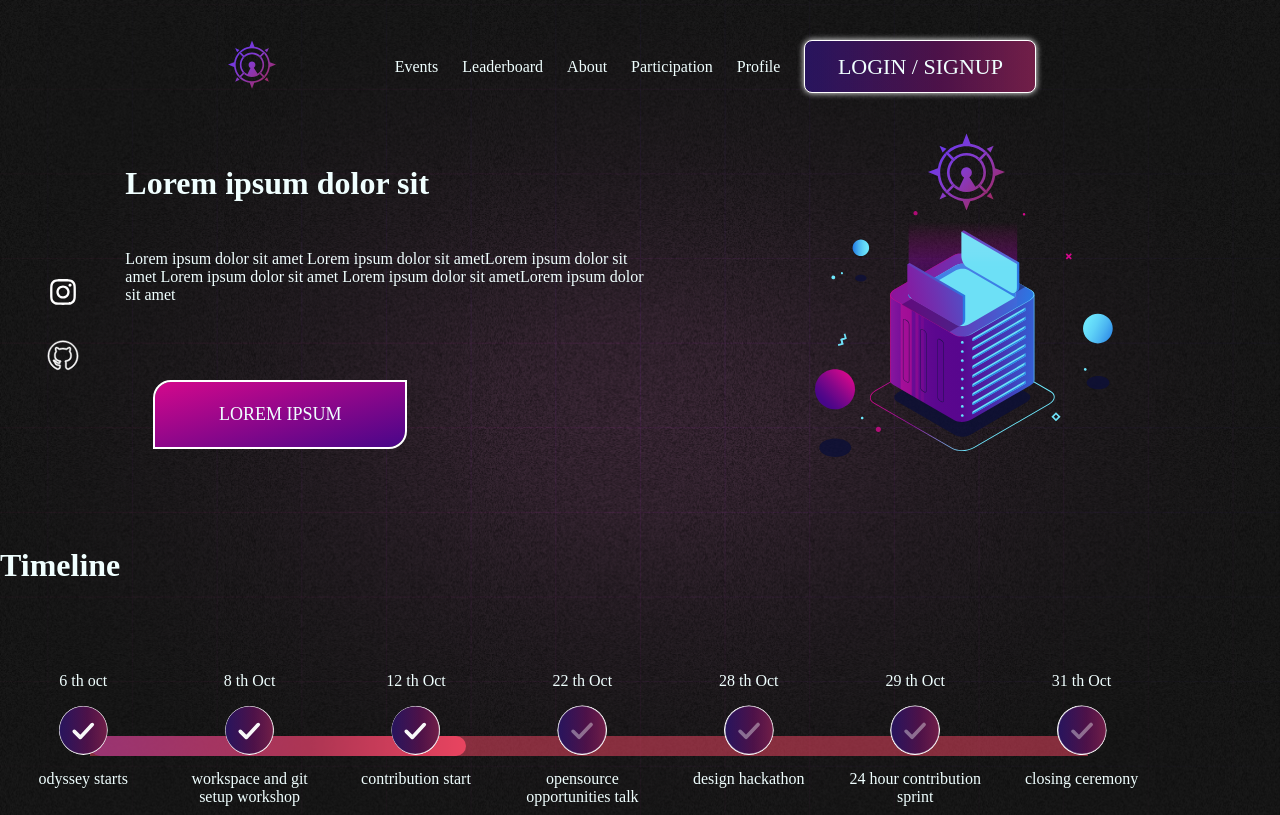
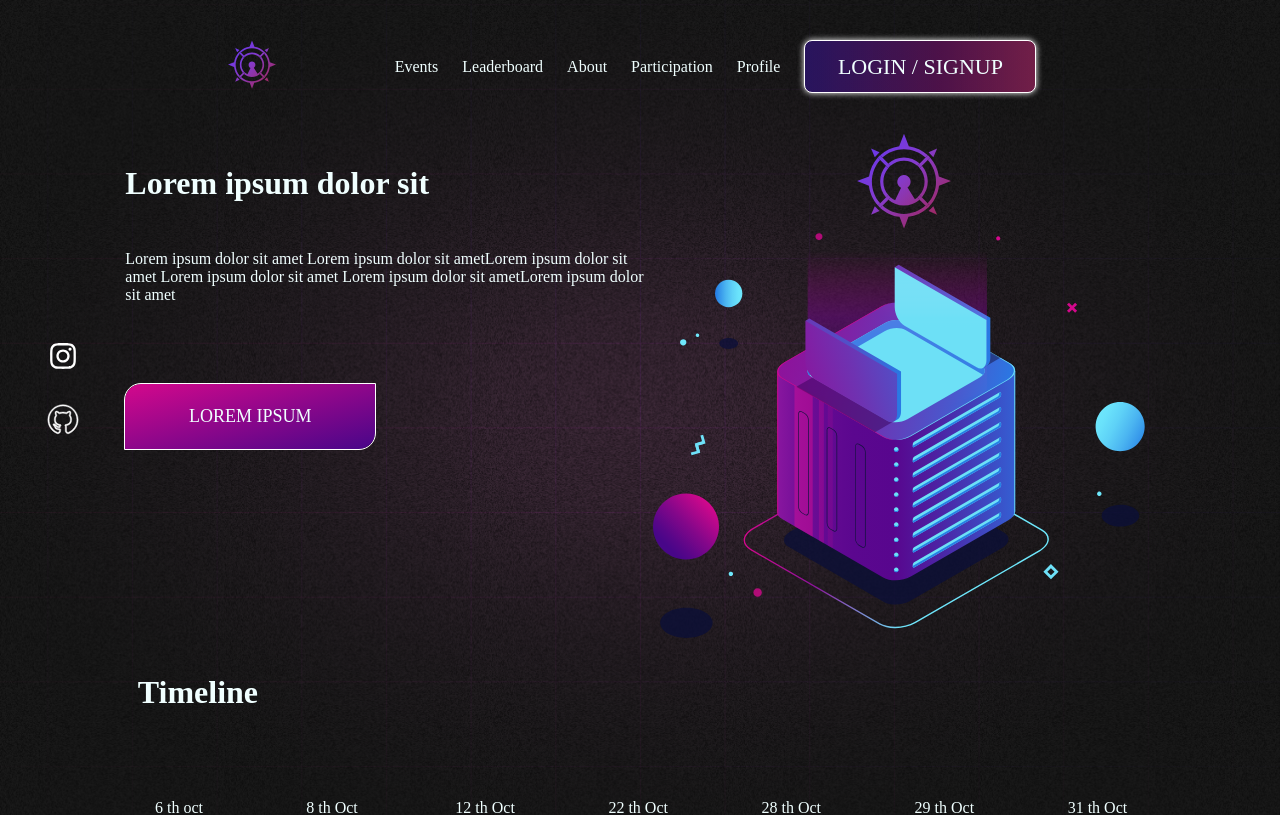
Before and after one commit to sdslabs/odyssey, a Next.js app in the folder frontend/: page / in a window 1280 px wide. Shown: the top 815 px of the page. Built offline with nearby package versions, Linux system fonts and the light colour scheme; no server answers; a web font is replaced by a local one.

Commit message:
fix timeline and landing page

```diff
--- a/frontend/components/HomePage.js
+++ b/frontend/components/HomePage.js
@@ -17,7 +17,7 @@ const HomePage = () => {
             ametLorem ipsum dolor sit amet
           </p>
         </div>
-        <div>
+        <div className="timeline-button">
           <Button />
         </div>
       </div>
--- a/frontend/components/Timeline.js
+++ b/frontend/components/Timeline.js
@@ -77,7 +77,7 @@ const TimelineItem = ({ data }) => (
 
 const Timeline = () =>
     timelineData.length > 0 && (
-        <div>
+        <div className="timeline">
             <h1>Timeline</h1>
             <div className="timeline-container">
                 {timelineData.map((data, idx) => (
--- a/frontend/styles/modules/Home.scss
+++ b/frontend/styles/modules/Home.scss
@@ -118,7 +118,6 @@
 }
 
 .placard-icons {
-
   width: 20%;
   display: flex;
   flex-direction: column;
@@ -127,24 +126,19 @@
   margin: 0 auto;
 }
 .placard-icons-instagram {
-
   width: 2rem;
   padding-bottom: 1rem;
-  margin: 0 ;
+  margin: 0;
 }
 .placard-icons-github {
-
   width: 2rem;
   padding-top: 1rem;
-  margin: 0 ;
+  margin: 0;
 }
 
-
-
 .odysseyimage {
-  width: 19rem;
-  height: 19rem;
-  margin: 0 auto;
+  width: fit-content;
+  margin-right:20%;
 }
 .odysseyimage > img {
   max-width: 100%;
@@ -153,15 +147,17 @@
 .rightlane {
   width: 100%;
   height: 100%;
-  display: column;
-  flex-direction: row;
+  display: flex;
+  flex-direction: column;
   justify-content: center;
   align-items: center;
-  margin: 0 auto;
 }
 .rightlogo {
-  display: flex;
-  justify-content: center;
+  width:  15%;
+  margin-right:20%;
+}
+.rightlogo > img {
+  width: 100%;
 }
 
 h1 {
@@ -181,6 +177,7 @@ header > nav {
 #navbar-logo {
   width: 3rem;
 }
+
 @media (max-width: 600px) {
   .grid {
     width: 100%;
--- a/frontend/styles/modules/button.scss
+++ b/frontend/styles/modules/button.scss
@@ -1,12 +1,12 @@
 .btn {
-  margin: 30px;
-  font-size: 18px;
-  border-top-left-radius: 16px;
-  border-bottom-right-radius: 16px;
-  height: 65px;
-  width: 250px;
+  margin-top: 2rem;
+  font-size: 1.125rem;
+  border-top-left-radius: 1rem;
+  border-bottom-right-radius: 1rem;
+  height: 4.063rem;
+  width: 15.625rem;
   outline-style: solid;
-  outline-width: 2px;
+  outline-width: 0.063rem;
   box-shadow: 1px 1px 0px 2px rgba (0, 0, 0, 0.3);
   cursor: pointer;
 }
--- a/frontend/styles/modules/timeline.scss
+++ b/frontend/styles/modules/timeline.scss
@@ -1,12 +1,21 @@
 @import url('http://fonts.cdnfonts.com/css/bankgothic-md-bt');
 
+.timeline{
+  display: flex;
+  flex-direction: column;
+  padding-left:8%;
+  width: 100%;
+  height: 100%;
+}
 .timeline-container {
   display: flex;
   flex-direction: row;
   position: relative;
-  margin: 40px 0;
 }
 
+.timeline > h1{
+  padding-left: 3%;
+}
 .timeline-container::after {
   background-color: #E9456088;
   content: '';
```
